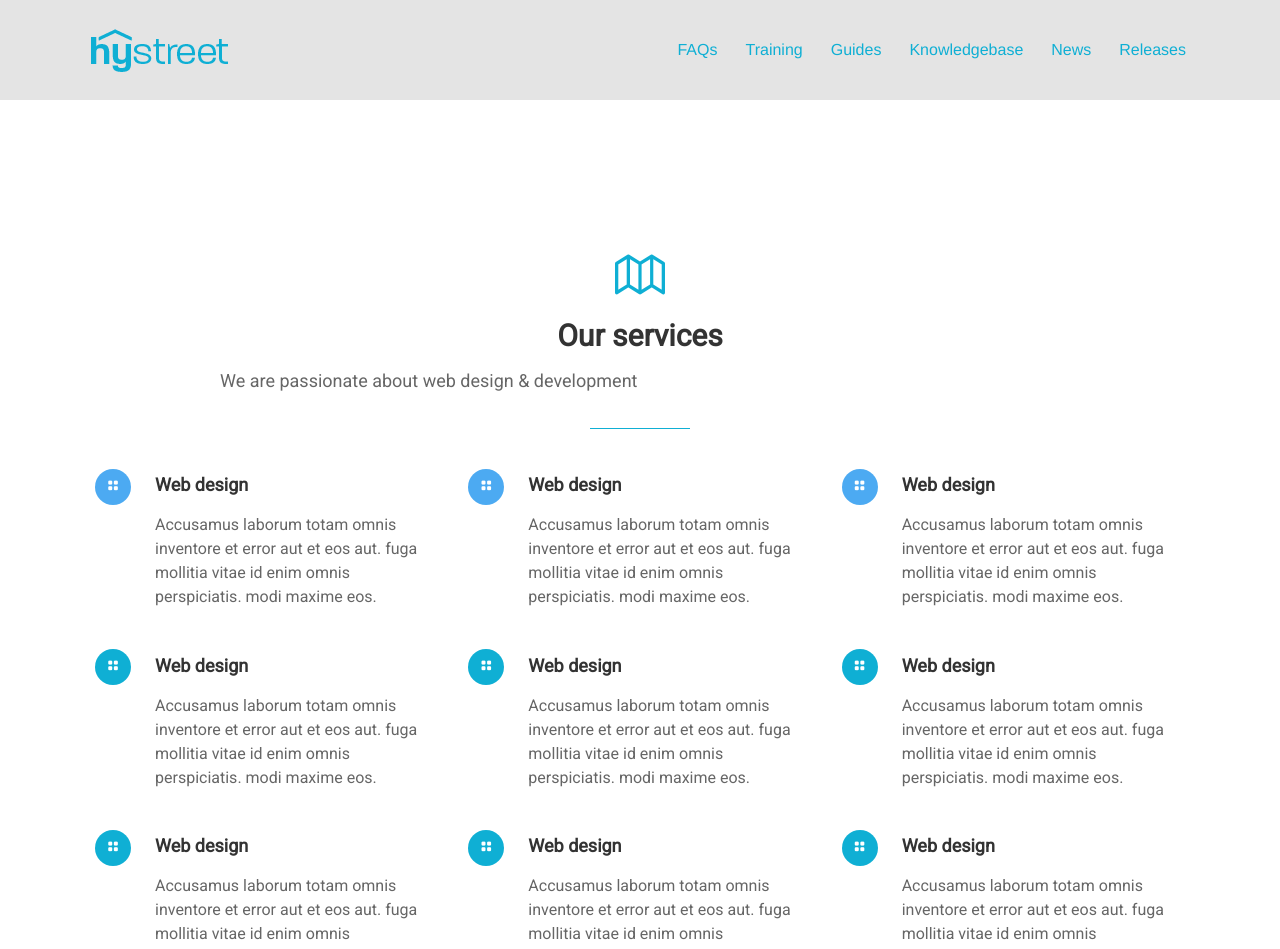
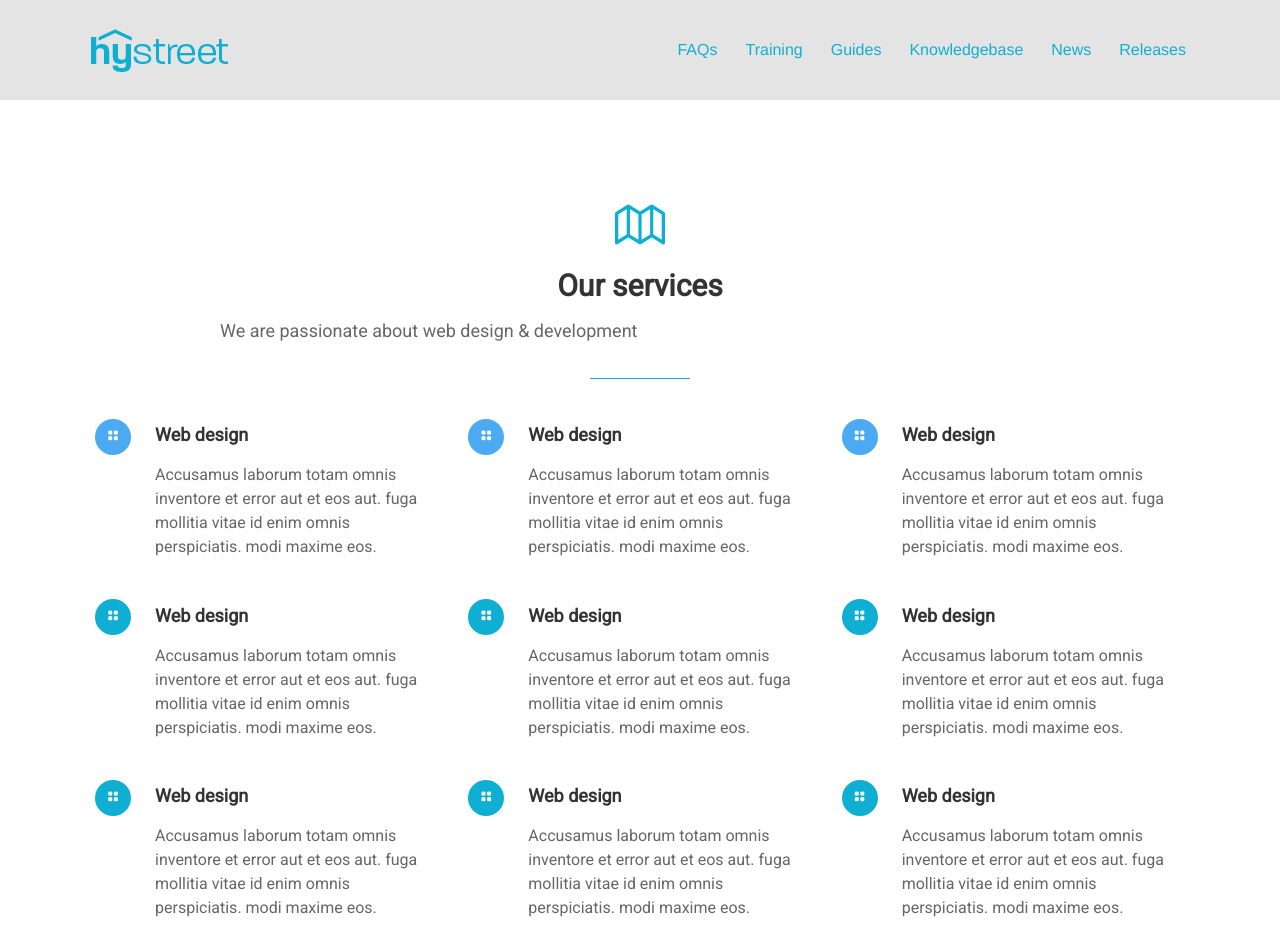
Before and after one commit to josh-brough/learninghub, a Jekyll site: the page built from services.html, in a window 1280 px wide. Shown: the top 949 px of the page. Built offline with Jekyll 4.4.1, drawn with Linux system fonts in a browser that asks for light colours; some web fonts are replaced; a script that is not in the unit is left out.

Commit message:
Moving content block

```diff
--- a/_layouts/default.html
+++ b/_layouts/default.html
@@ -94,14 +94,13 @@
             <div class="columns left-3 lh-left-nav">
             </div>
             <div class="columns left-9 lh-content">
+
+              {{ content }}
+
             </div>
           </div>
       </div>
       </div>
-
-      {{ content }}
-
-
       <div class='footer layout-text' style="background-image: url(../images/hero-hex-bg-trans.png); background-size: 100%;">
         <div class='spacing'></div>
         <div class='row'>
```
